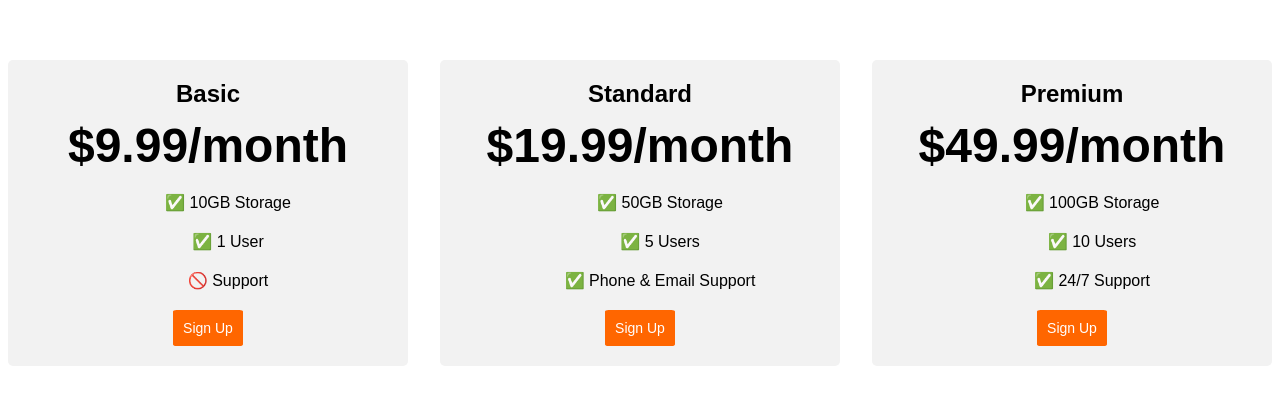
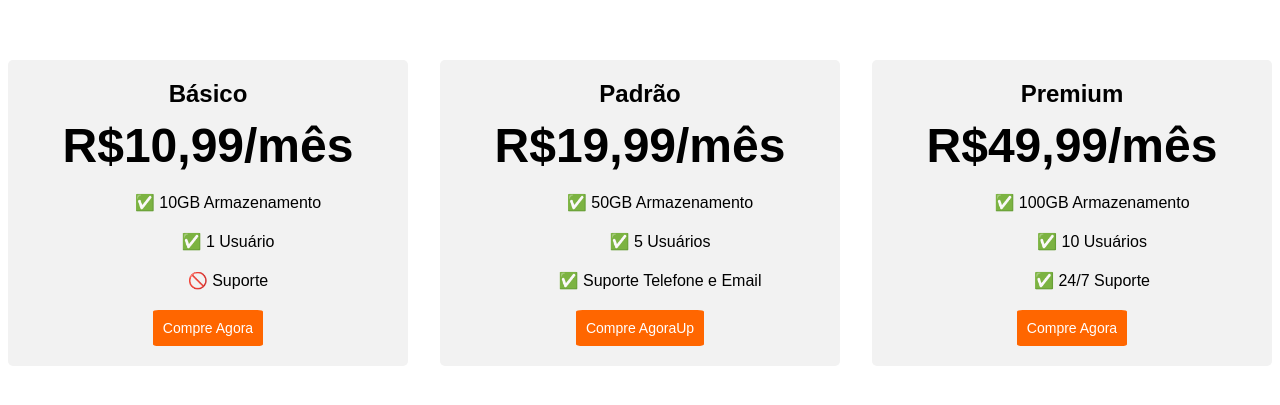
Before and after one commit to brunoguttierrez/projeto-tabela-de-preco, a plain HTML site: page index.html in a window 1280 px wide. Shown: the part 195-600 px from the top of the page. Drawn offline with Linux system fonts and the light colour scheme; a web font is replaced by a local one.

Commit message:
Update index.html

```diff
--- a/index.html
+++ b/index.html
@@ -73,34 +73,34 @@
   <body>
     <div class="pricing-container">
       <div class="pricing-plan">
-        <div class="plan-title">Basic</div>
-        <div class="plan-price">$9.99/month</div>
+        <div class="plan-title">Básico</div>
+        <div class="plan-price">R$10,99/mês</div>
         <ul class="plan-features">
-          <li>✅ 10GB Storage</li>
-          <li>✅ 1 User</li>
-          <li>🚫 Support</li>
+          <li>✅ 10GB Armazenamento</li>
+          <li>✅ 1 Usuário</li>
+          <li>🚫 Suporte</li>
         </ul>
-        <button class="plan-button">Sign Up</button>
+        <button class="plan-button">Compre Agora</button>
       </div>
       <div class="pricing-plan">
-        <div class="plan-title">Standard</div>
-        <div class="plan-price">$19.99/month</div>
+        <div class="plan-title">Padrão</div>
+        <div class="plan-price">R$19,99/mês</div>
         <ul class="plan-features">
-          <li>✅ 50GB Storage</li>
-          <li>✅ 5 Users</li>
-          <li>✅ Phone &amp; Email Support</li>
+          <li>✅ 50GB Armazenamento</li>
+          <li>✅ 5 Usuários</li>
+          <li>✅ Suporte Telefone e Email</li>
         </ul>
-        <button class="plan-button">Sign Up</button>
+        <button class="plan-button">Compre AgoraUp</button>
       </div>
       <div class="pricing-plan">
         <div class="plan-title">Premium</div>
-        <div class="plan-price">$49.99/month</div>
+        <div class="plan-price">R$49,99/mês</div>
         <ul class="plan-features">
-          <li>✅ 100GB Storage</li>
-          <li>✅ 10 Users</li>
-          <li>✅ 24/7 Support</li>
+          <li>✅ 100GB Armazenamento</li>
+          <li>✅ 10 Usuários</li>
+          <li>✅ 24/7 Suporte</li>
         </ul>
-        <button class="plan-button">Sign Up</button>
+        <button class="plan-button">Compre Agora</button>
       </div>
     </div>
   </body>
```
